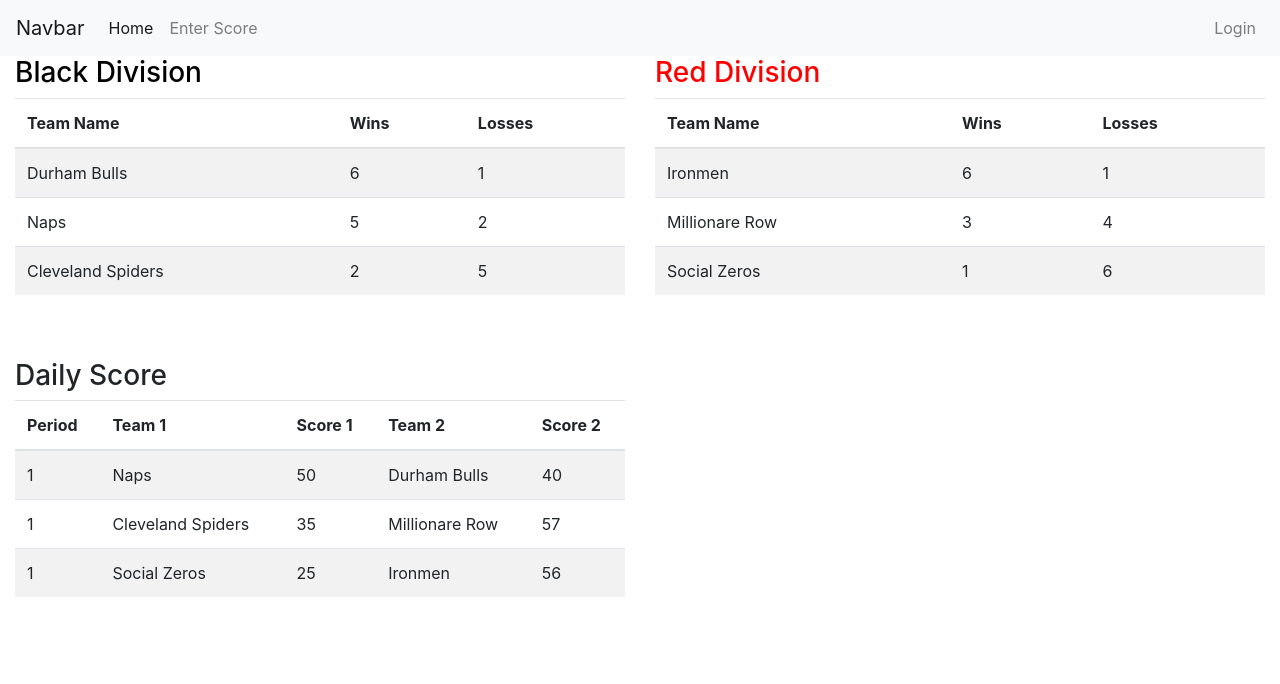
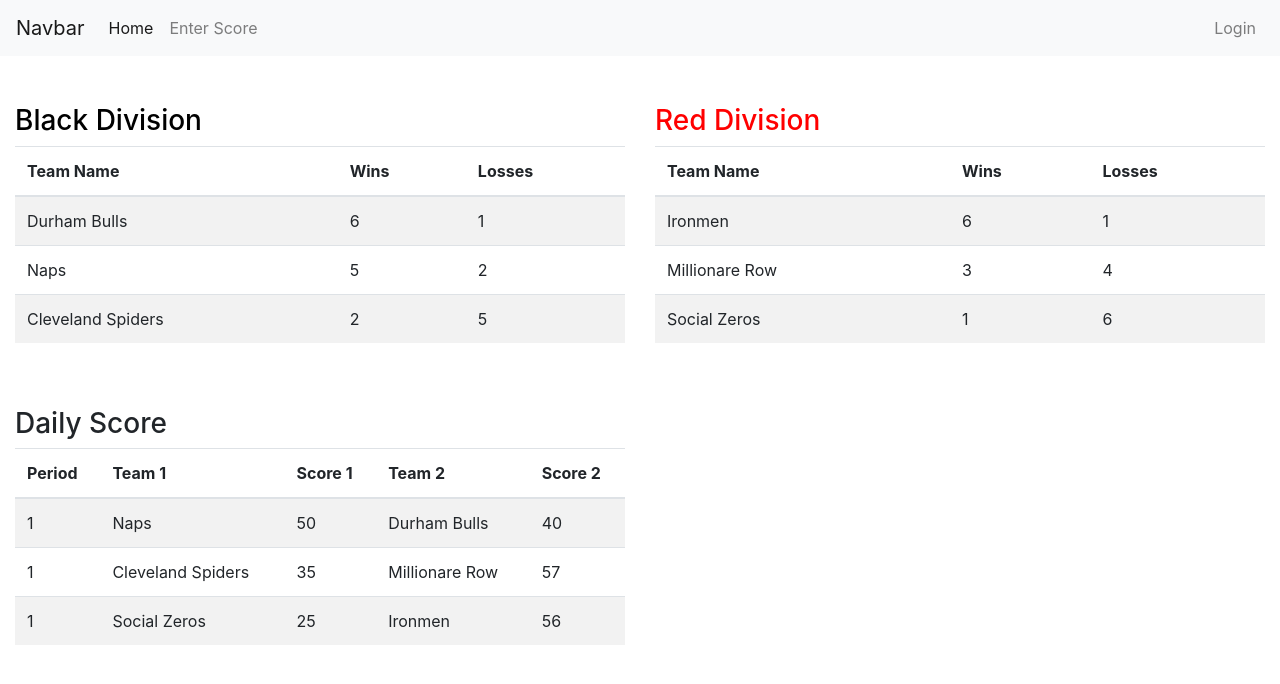
Before and after one commit to mattschreiber/tobbl-app, a React (Create React App) app: page / in a window 1280 px wide. Shown: the top 684 px of the page. Built offline with nearby package versions, Linux system fonts and the light colour scheme.

Commit message:
added margin top

```diff
--- a/src/components/Standings.js
+++ b/src/components/Standings.js
@@ -8,7 +8,7 @@ function Standings(props) {
     const [styles] = useState([{color: 'black'}, {color: 'red'}]);
 
     return (
-        <div className='row'>
+        <div className='row mt-5'>
             <div className='col-12'>
                 <h3 className={props.division === 'Red' ? styles[1].color : styles[0].color}>{props.division} Division</h3>
                 <table className='table table-striped'>
```
